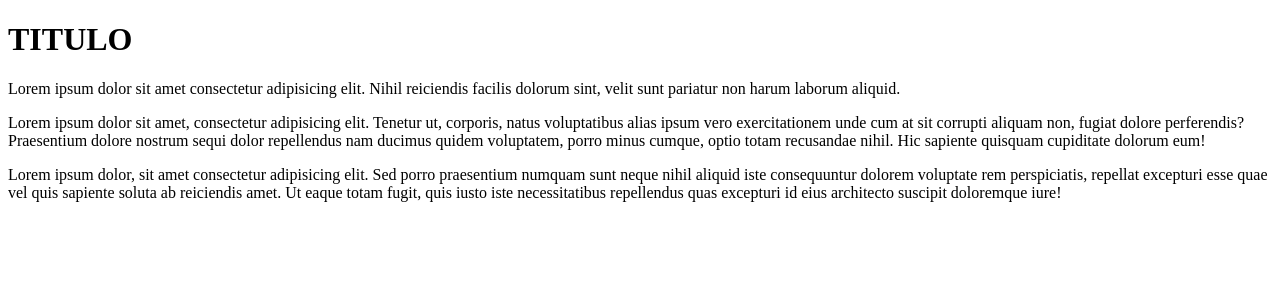
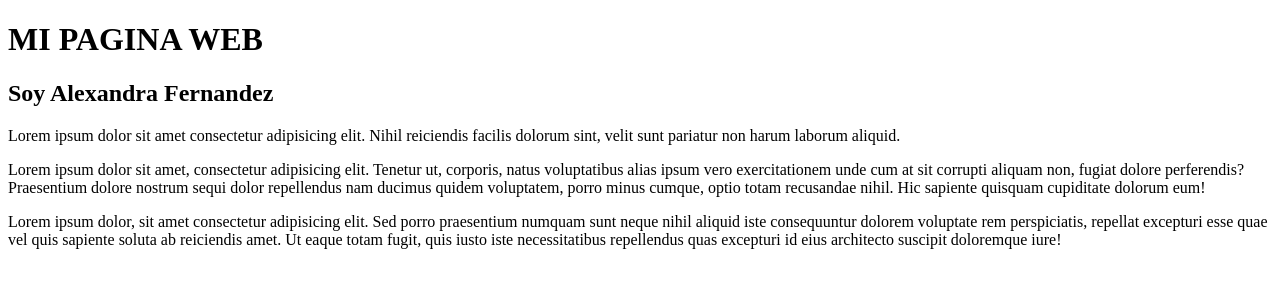
Before and after one commit to Alefer13/sesion23, a plain HTML site: page index.html in a window 1280 px wide. Drawn offline with Linux system fonts and the light colour scheme.

Commit message:
index cambio minimo

```diff
--- a/index.html
+++ b/index.html
@@ -6,7 +6,8 @@
     <title>Sesion 23</title>
 </head>
 <body>
-    <h1>TITULO</h1>
+    <h1>MI PAGINA WEB</h1>
+    <h2>Soy Alexandra Fernandez</h2>
     <p>Lorem ipsum dolor sit amet consectetur adipisicing elit. Nihil reiciendis facilis dolorum sint, velit sunt pariatur non harum laborum aliquid.</p>
 
     <p>Lorem ipsum dolor sit amet, consectetur adipisicing elit. Tenetur ut, corporis, natus voluptatibus alias ipsum vero exercitationem unde cum at sit corrupti aliquam non, fugiat dolore perferendis? Praesentium dolore nostrum sequi dolor repellendus nam ducimus quidem voluptatem, porro minus cumque, optio totam recusandae nihil. Hic sapiente quisquam cupiditate dolorum eum!</p>
```
